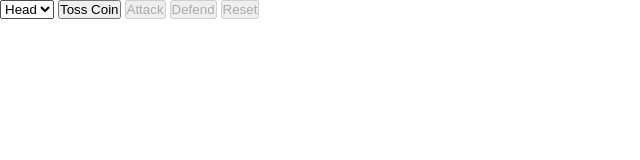
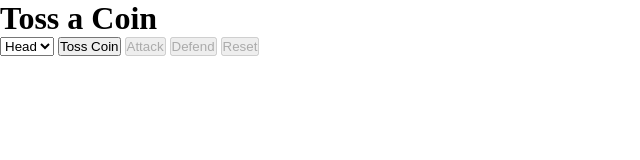
Before and after one commit to ChristianVillacino/CS3Q3_Project, a plain HTML site: page punching game/index.html in a window 1280 px wide. Shown: the whole page, without its empty margins (0-640 px from the left). Drawn offline with Linux system fonts and the light colour scheme; a web font is replaced by a local one.

Commit message:
Update index.html

```diff
--- a/punching game/index.html
+++ b/punching game/index.html
@@ -7,6 +7,7 @@
     <link rel="stylesheet" href="style.css">
 </head>
 <body>
+    <h1 id="title">Toss a Coin</h1>
     <!--Dropdown for coin toss-->
     <select id="selectcoin">
         <option value="head">Head</option>
```
